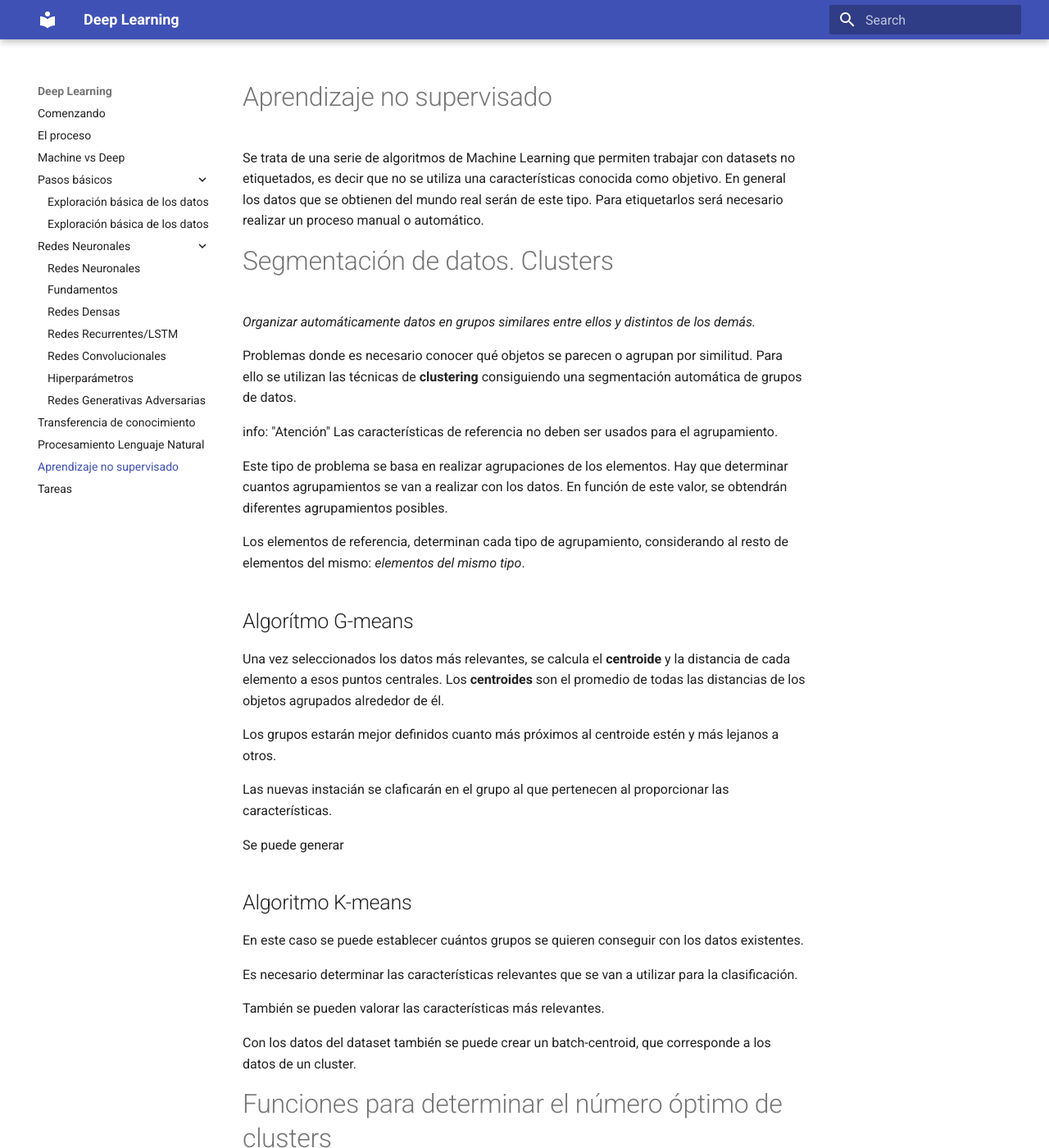
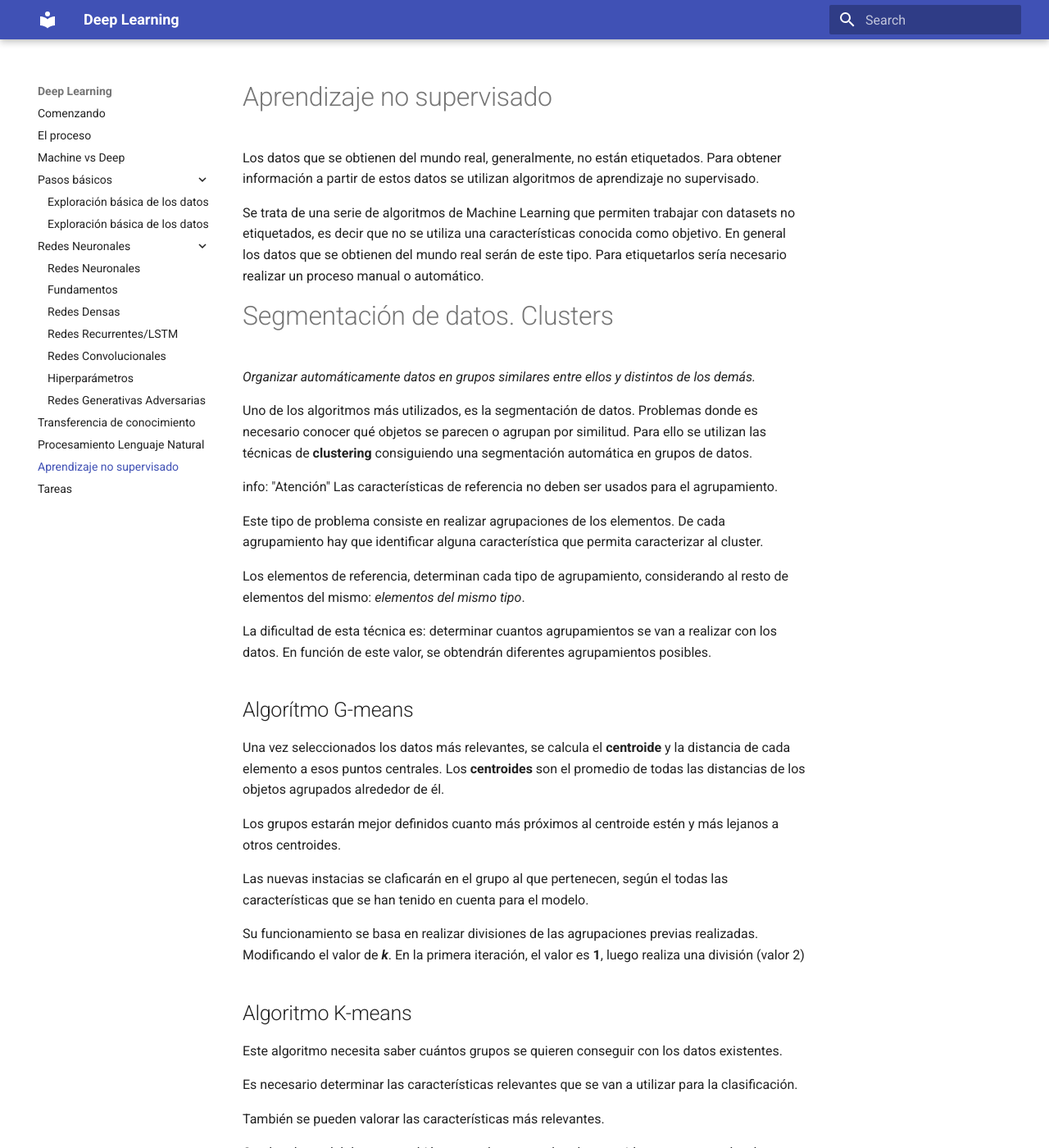
Before and after one commit to sever8a/neuronal, an MkDocs documentation site: the page built from zonex/no_supervisado.md, in a window 1280 px wide and 1400 px high. Shown: the whole window at 82% size. Built offline with MkDocs 1.6.1 and Material for MkDocs 9.7.7, drawn with Linux system fonts in a browser that asks for light colours; some of the changed text lies outside the part shown.

Commit message:
no super

```diff
--- a/zonex/no_supervisado.md
+++ b/zonex/no_supervisado.md
@@ -1,33 +1,40 @@
 # Aprendizaje no supervisado
 
-Se trata de una serie de algoritmos de Machine Learning que permiten trabajar con datasets no etiquetados, es decir que no se utiliza una características conocida como objetivo. En general los datos que se obtienen del mundo real serán de este tipo. Para etiquetarlos será necesario realizar un proceso manual o automático.
+Los datos que se obtienen del mundo real, generalmente, no están etiquetados. Para obtener información a partir de estos datos se utilizan algoritmos de aprendizaje no supervisado.
+
+Se trata de una serie de algoritmos de Machine Learning que permiten trabajar con datasets no etiquetados, es decir que no se utiliza una características conocida como objetivo. En general los datos que se obtienen del mundo real serán de este tipo. Para etiquetarlos sería necesario realizar un proceso manual o automático.
 
 # Segmentación de datos. Clusters
 
 *Organizar automáticamente datos en grupos similares entre ellos y distintos de los demás.*
 
-Problemas donde es necesario conocer qué objetos se parecen o agrupan por similitud. Para ello se utilizan las técnicas de **clustering** consiguiendo una segmentación automática de grupos de datos.
+Uno de los algoritmos más utilizados, es la segmentación de datos. Problemas donde es necesario conocer qué objetos se parecen o agrupan por similitud. Para ello se utilizan las técnicas de **clustering** consiguiendo una segmentación automática en grupos de datos.
 
 info: "Atención"
     Las características de referencia no deben ser usados para el agrupamiento.
 
-Este tipo de problema se basa en realizar agrupaciones de los elementos. Hay que determinar cuantos agrupamientos se van a realizar con los datos. En función de este valor, se obtendrán diferentes agrupamientos posibles.
+Este tipo de problema consiste en realizar agrupaciones de los elementos. De cada agrupamiento hay que identificar alguna característica que permita caracterizar al cluster.
 
 Los elementos de referencia, determinan cada tipo de agrupamiento, considerando al resto de elementos del mismo: *elementos del mismo tipo*.
+
+La dificultad de esta técnica es: determinar cuantos agrupamientos se van a realizar con los datos. En función de este valor, se obtendrán diferentes agrupamientos posibles.
+
+
 
 ## Algorítmo G-means
 
 Una vez seleccionados los datos más relevantes, se calcula el **centroide** y la distancia de cada elemento a esos puntos centrales. Los **centroides** son el promedio de todas las distancias de los objetos agrupados alrededor de él.
 
-Los grupos estarán mejor definidos cuanto más próximos al centroide estén y más lejanos a otros.
+Los grupos estarán mejor definidos cuanto más próximos al centroide estén y más lejanos a otros centroides.
 
-Las nuevas instacián se claficarán en el grupo al que pertenecen al proporcionar las características.
+Las nuevas instacias se claficarán en el grupo al que pertenecen, según el todas las características que se han tenido en cuenta para el modelo.
 
-Se puede generar
+Su funcionamiento se basa en realizar divisiones de las agrupaciones previas realizadas. Modificando el valor de ***k***. En la primera iteración, el valor es **1**, luego realiza una división (valor 2)
+
 
 ## Algoritmo K-means
 
-En este caso se puede establecer cuántos grupos se quieren conseguir con los datos existentes.
+Este algoritmo necesita saber cuántos grupos se quieren conseguir con los datos existentes.
 
 Es necesario determinar las características relevantes que se van a utilizar para la clasificación.
 
@@ -39,3 +46,5 @@ Con los datos del dataset también se puede crear un batch-centroid, que corresp
 # Funciones para determinar el número óptimo de clusters
 
 La función Silueta, es la más utilizada para determinar cuántos clusters se deben establecer con los datos.
+
+Se prueba con varios valores para el número de agrupaciones, y se compara la métrica silueta. Por lo general, se consigue determinar cuál es el valor óptimo de agrupamientos.
```
